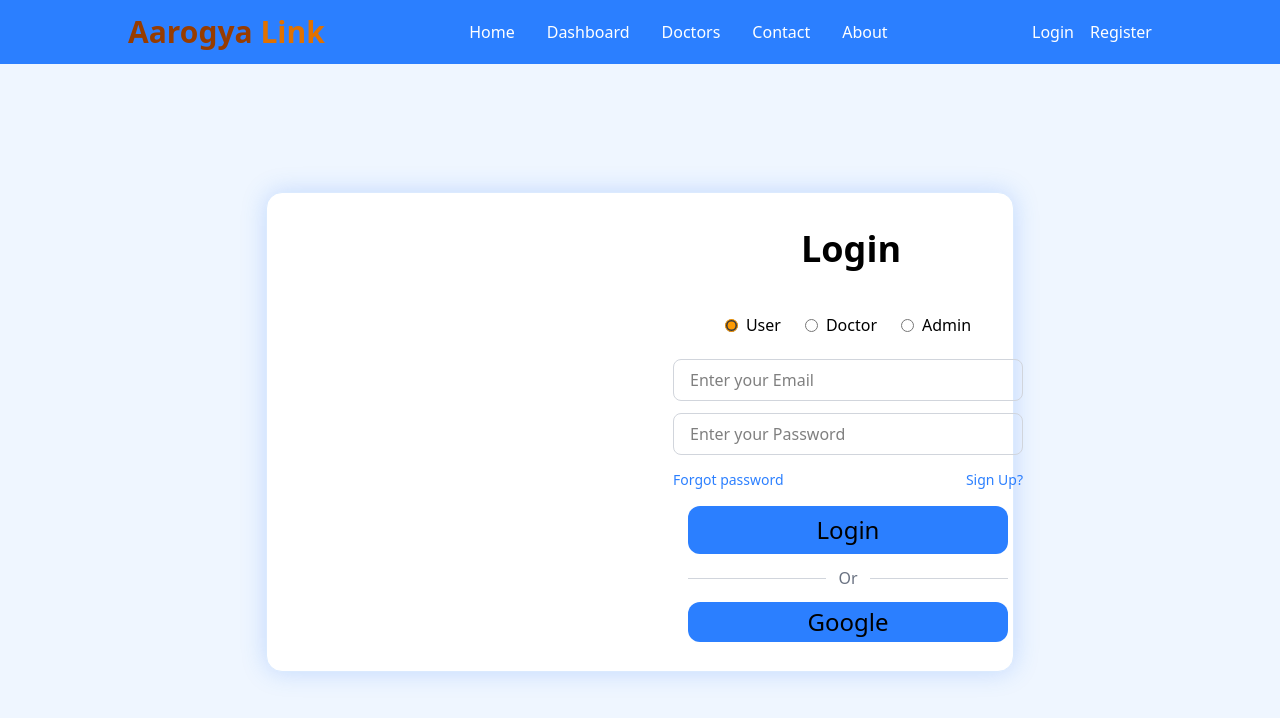
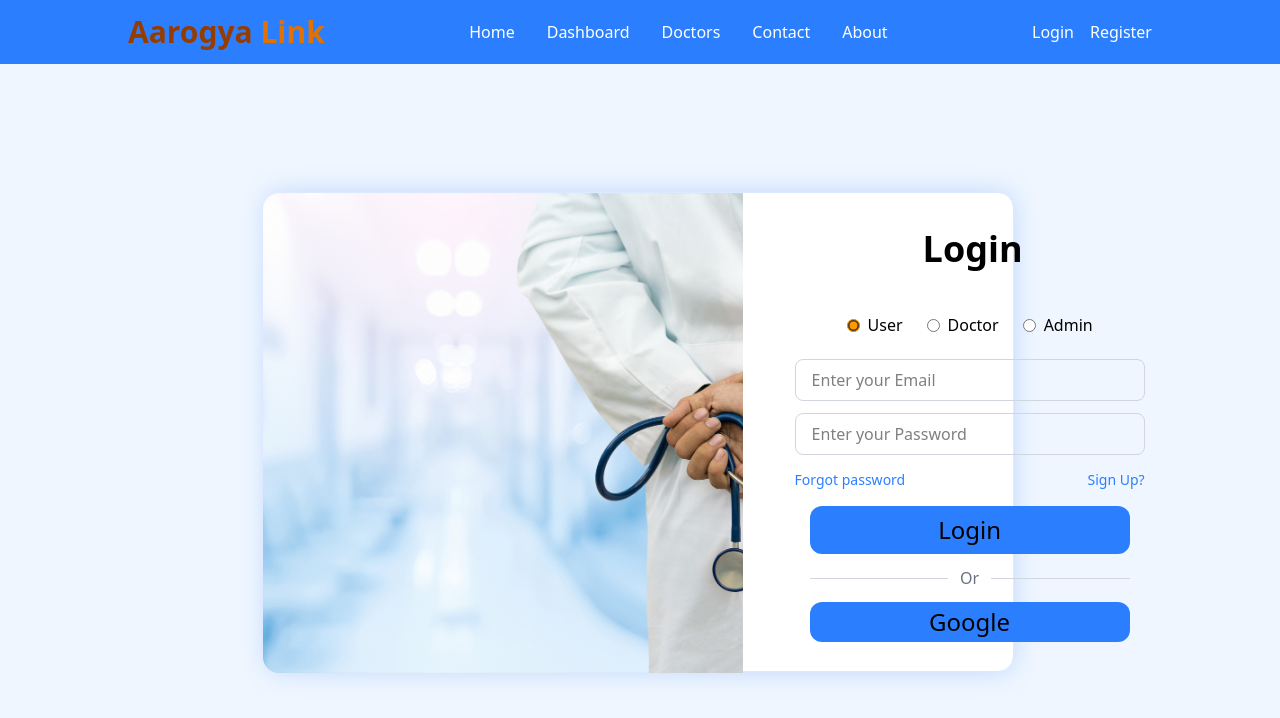
Before and after one commit to thakursatyam317/AarogyaLink, a React (Vite) app in the folder client/: page /login in a window 1280 px wide. Shown: the top 718 px of the page. Built offline with nearby package versions, Linux system fonts and the light colour scheme.

Commit message:
feat: Add doctor image to Login and Register pages for improved UI

```diff
--- a/client/src/pages/Login.jsx
+++ b/client/src/pages/Login.jsx
@@ -2,6 +2,7 @@ import React, { useState } from "react";
 import { NavLink, useNavigate } from "react-router-dom";
 import axios from "axios";
 import toast, { Toaster } from "react-hot-toast";
+import doctImage from "../assets/doctorImg/doctorIMG.jpg";
 
 const Login = () => {
   const navigate = useNavigate();
@@ -70,10 +71,16 @@ const Login = () => {
         <div className="mt-24 md:mt-48 h-auto md:h-[480px] w-full md:w-[60%] shadow-[0_0_25px_rgba(59,130,246,0.25)] border border-blue-100 rounded-2xl bg-white p-6">
           <Toaster position="top-center" reverseOrder={false} />
 
-          <div className="">
-            <div>{/* image placeholder */}</div>
+          <div className="flex  relative flex-col md:flex-row items-center md:items-start">
+            <div className=" ms-33  w-[480px] -left-40 hidden md:block absolute -mt-6 ">
+              <img
+                src={doctImage}
+                alt="Doctor"
+                className=" w-full h-[480px] object-cover rounded-l-2xl rounded-r-none"
+              />
+            </div>
 
-            <div className="mt-0 md:ml-8">
+            <div className="mt-0 ms-30 ">
               <form
                 action=""
                 className="grid justify-center md:ml-96"
@@ -147,7 +154,7 @@ const Login = () => {
                           ? "text-blue-500 font-semibold text-[14px] hover:text-blue-800"
                           : "text-blue-500 text-[14px] hover:text-blue-800"
                       }
-                      to='/login/forgetpassword'
+                      to="/login/forgetpassword"
                     >
                       Forgot password
                     </NavLink>
--- a/client/src/pages/Register.jsx
+++ b/client/src/pages/Register.jsx
@@ -3,6 +3,7 @@ import React from "react";
 import { NavLink, useNavigate } from "react-router-dom";
 import axios from "axios";
 import toast, { Toaster } from "react-hot-toast";
+import doctImage from "../assets/doctorImg/doctorIMG.jpg";
 
 const Register = () => {
   const navigate = useNavigate();
@@ -87,8 +88,17 @@ const Register = () => {
       <div className="flex justify-center bg-blue-50 min-h-screen px-4">
         <div className="mt-24 md:mt-36 h-auto md:h-[600px] w-full md:w-[60%] shadow-[0_0_25px_rgba(59,130,246,0.25)] border border-blue-100 rounded-2xl bg-white p-6">
           <Toaster position="top-center" />
+          <div className="flex  relative flex-col md:flex-row items-center md:items-start">
+            <div className=" ms-33  w-[480px] -left-40 hidden md:block absolute -mt-6 ">
+              <img
+                src={doctImage}
+                alt="Doctor"
+                className=" w-full h-[600px] object-cover rounded-l-2xl rounded-r-none"
+              />
+            </div>
 
-          <div className="mt-0 md:ml-8">
+
+          <div className="mt-0 ms-28 ">
             <form
               className="grid justify-center md:ml-96"
               onSubmit={handleSubmit}
@@ -191,6 +201,7 @@ const Register = () => {
               </div>
             </form>
           </div>
+          </div>
         </div>
       </div>
     </>
```
